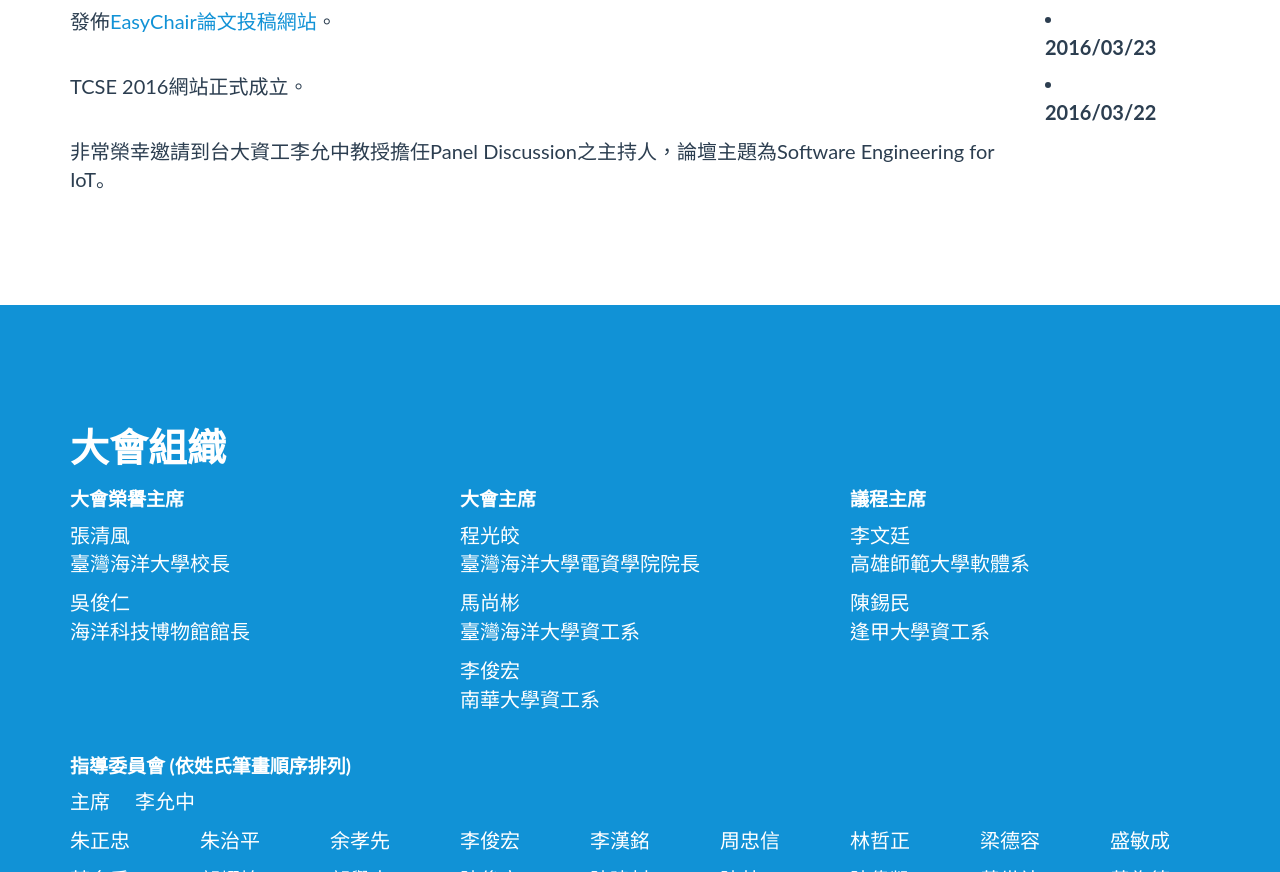
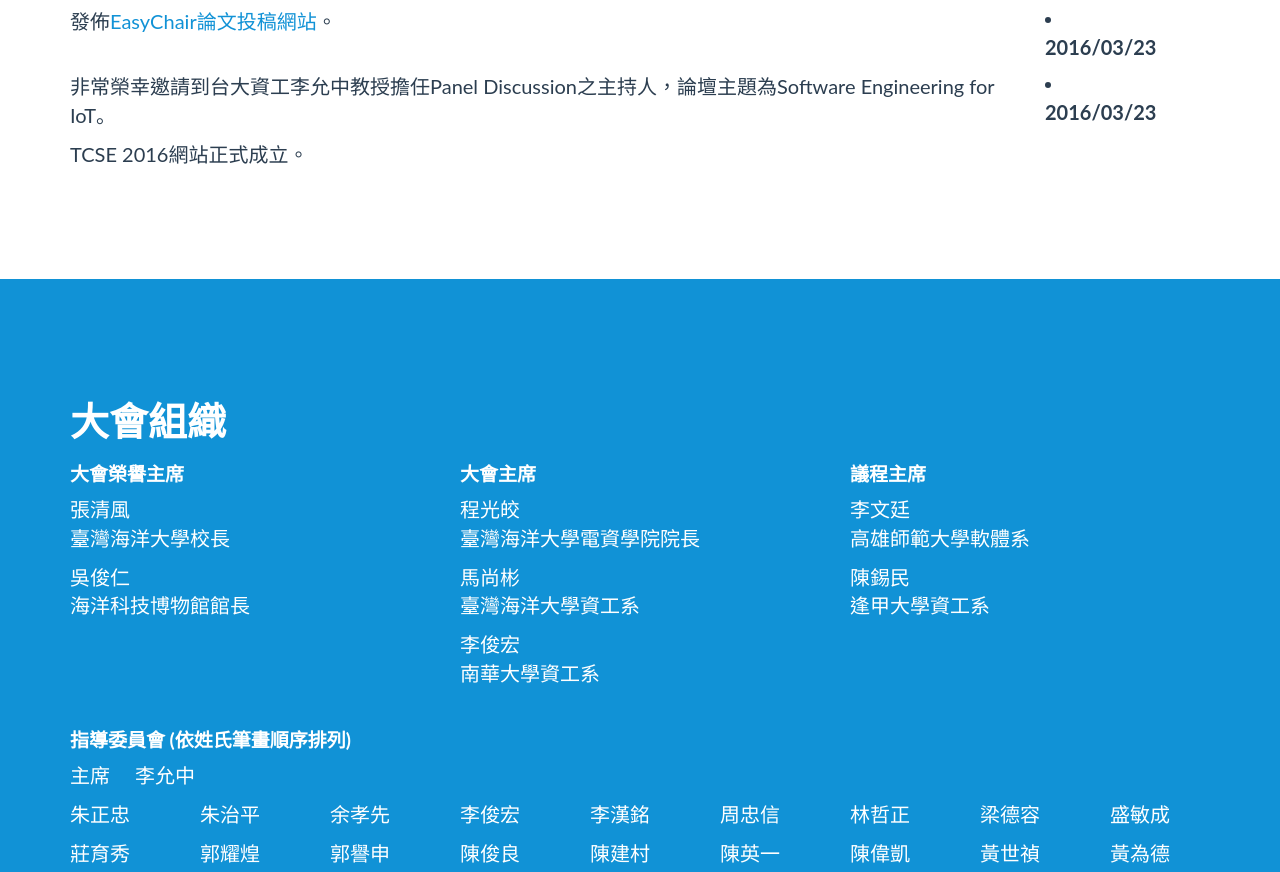
Before and after one commit to b4456609/tcse2016, a website: page app/index.html in a window 1280 px wide. Shown: the part 1561-2433 px from the top of the page. Drawn offline with nearby package versions, Linux system fonts and the light colour scheme; some packages are replaced by stand-ins of ours; files that its build step writes are made by us from their sources.

Commit message:
change news 20160322 to 20160323

```diff
--- a/app/index.html
+++ b/app/index.html
@@ -189,15 +189,15 @@
                     </li>
                 </div>
                 <div class="col-md-10">
-                    <p>TCSE 2016網站正式成立。</p>
+                    <p>非常榮幸邀請到台大資工李允中教授擔任Panel Discussion之主持人，論壇主題為Software Engineering for IoT。</p>
                 </div>
                 <div class="col-md-2">
                     <li>
-                        <p><strong>2016/03/22</strong></p>
+                        <p><strong>2016/03/23</strong></p>
                     </li>
                 </div>
                 <div class="col-md-10">
-                    <p>非常榮幸邀請到台大資工李允中教授擔任Panel Discussion之主持人，論壇主題為Software Engineering for IoT。</p>
+                    <p>TCSE 2016網站正式成立。</p>
                 </div>
             </div>
         </div>
```
